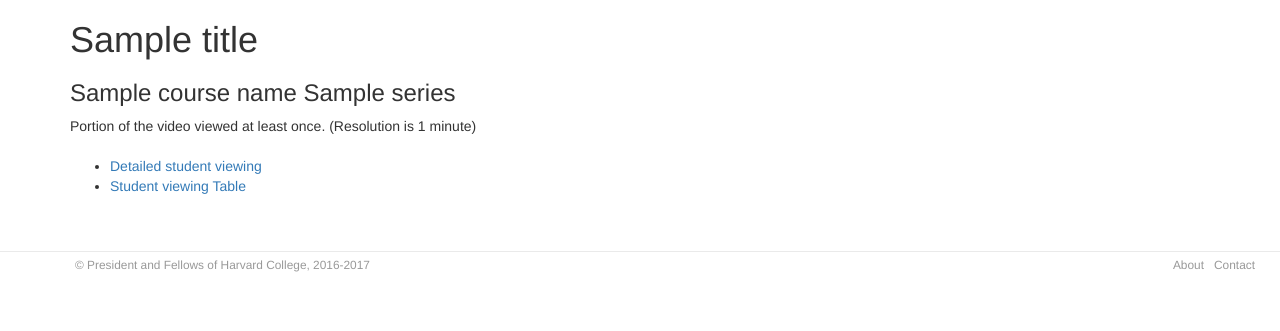
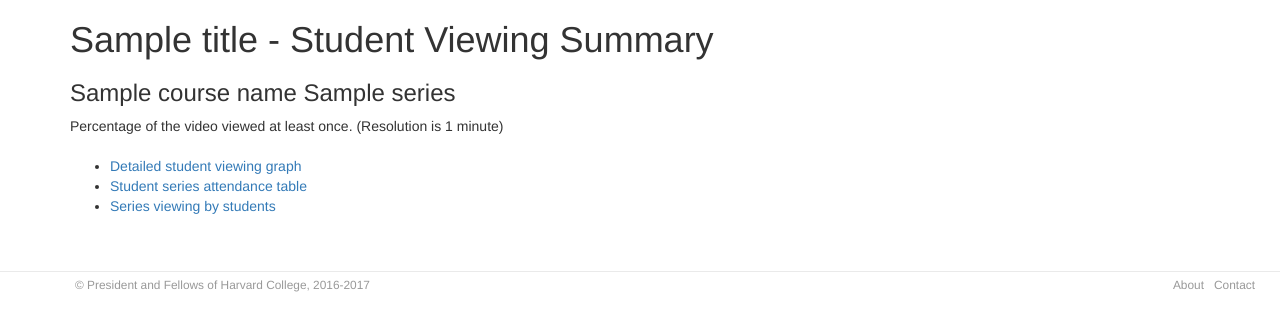
Before and after one commit to harvard-dce/le-dash, a Django app: template templates/attendance/summary.html in a window 1280 px wide. Shown: the part 60-391 px from the top of the page. Run offline with Django 3.2, Linux system fonts and the light colour scheme; the template is opened without the code that fills it: most values are stand-ins (such as "Sample title", 1, 10 or a date in 2020); some libraries are stand-ins or nearby versions.

Commit message:
All the graphs are now linked and accessible, searchable from forms.

```diff
--- a/templates/attendance/summary.html
+++ b/templates/attendance/summary.html
@@ -2,16 +2,21 @@
 
 {% block content %}
 
-<h1> {{ title }} </h1>
+<h1> {{ title }} - Student Viewing Summary </h1>
 <h3> {{ course_name }} {{ series }} </h3>
-Portion of the video viewed at least once. (Resolution is 1 minute)
+Percentage of the video viewed at least once. (Resolution is 1 minute)
 <br>
 <div id="summary"></div>
 <div id="table"></div>
 <br>
 <UL>
-<LI><a href="{% url 'attendance-detailed' mpid %}">Detailed student viewing</a>
-<LI><a href="{% url 'attendance-summarytable' mpid %}">Student viewing Table</a>
+<LI><a href="{% url 'attendance-detailed' mpid %}">Detailed student viewing graph</a>
+{% if series %}
+<LI><a href="{% url 'attendance-series' series %}">Student series attendance table</a>
+<LI><a href="{% url 'attendance-series-viewing' series %}">Series viewing by students</a>
+{% else %}
+<LI>No series information found
+{% endif %}
 </UL>
 
 <div id="summary"></div>
@@ -72,14 +77,8 @@ d3.json("{% url 'attendance-data' mpid %}", function(error, data) {
                "name": format_student_name( data.students[index])
             }
         }
-        nested.map(function(d){
-            if (students[d.key]) {
-                 d.student = students[d.key].name+" ("+d.key+")"
-            }
-            else
-                 d.student = d.key
-            return d;
-        });
+        nested.map(function(d){ if (students[d.key]) {
+            d.student = students[d.key].name+" ("+d.key+")"; } else d.student = d.key; return d; });
     }
 
     // in descending order
@@ -93,10 +92,13 @@ d3.json("{% url 'attendance-data' mpid %}", function(error, data) {
       return 0;
     });
 
-    var width = 1000, bar_height=30;
+    var width = 1000, bar_height=30, min_height=300;
     var margin = {top: 50, right: 60, bottom: 30, left: 200};
     // height is based on number of entries
     var height = nested.length * bar_height +  margin.top + margin.bottom;
+
+    if (height < min_height)
+        height = min_height;
 
     var w = width - margin.left - margin.right,
         h = height - margin.top - margin.bottom;
@@ -104,6 +106,7 @@ d3.json("{% url 'attendance-data' mpid %}", function(error, data) {
     var formatCount = d3.format(",.0f"),
         formatPercent = d3.format(".0%"),
         formatTime = d3.time.format("%H:%M"),
+        formatStudent = function(d) { if (students[d]) return students[d].name; else return d; },
         formatSeconds = function(d) { return formatTime(new Date(2016, 0, 1, 0, 0, d)); };
 
     var mean = d3.mean( nested, function(d) { return d.values; });
@@ -118,11 +121,7 @@ d3.json("{% url 'attendance-data' mpid %}", function(error, data) {
     var xAxis = d3.svg.axis().scale(x).orient("top").tickSize(0)
         .tickFormat(formatSeconds);
         yAxis = d3.svg.axis().scale(y).orient("left").tickSize(0)
-        .tickFormat(function(d){
-            if (students[d]) return students[d].name
-            else  return d
-        });
-        ;
+        .tickFormat(formatStudent);
 
     var svg = d3.select("#chart").append("svg")
         .attr("width", width)
@@ -185,10 +184,10 @@ d3.json("{% url 'attendance-data' mpid %}", function(error, data) {
           .attr("class", "y axis")
           .call(yAxis)
           .append("text")
-          .attr("y", -margin.left + 10)
+          .attr("y", -margin.left + 10 )
           .attr("x", -h/2)
           .attr("dy", ".71em")
-          .style("text-anchor", "left")
+          .style("text-anchor", "middle")
           .attr("transform", "rotate(-90)")
           .text("Viewers (Registered Students are named)");
 
--- a/templates/lecture/lecture.html
+++ b/templates/lecture/lecture.html
@@ -133,7 +133,7 @@
                     .attr("dy", ".71em")
                     .attr("transform", "rotate(-90)")
                     .style("text-anchor", "left")
-                    .text("Number of times watched by student");
+                    .text("Number of times watched by students");
 
         });
     });
```
Also changed, not shown: attendance/forms.py (+7 -1 lines), attendance/views.py (+7 -2 lines), templates/attendance/detailed.html (+9 -3 lines), templates/attendance/series_viewing.html (+21 -28 lines).
